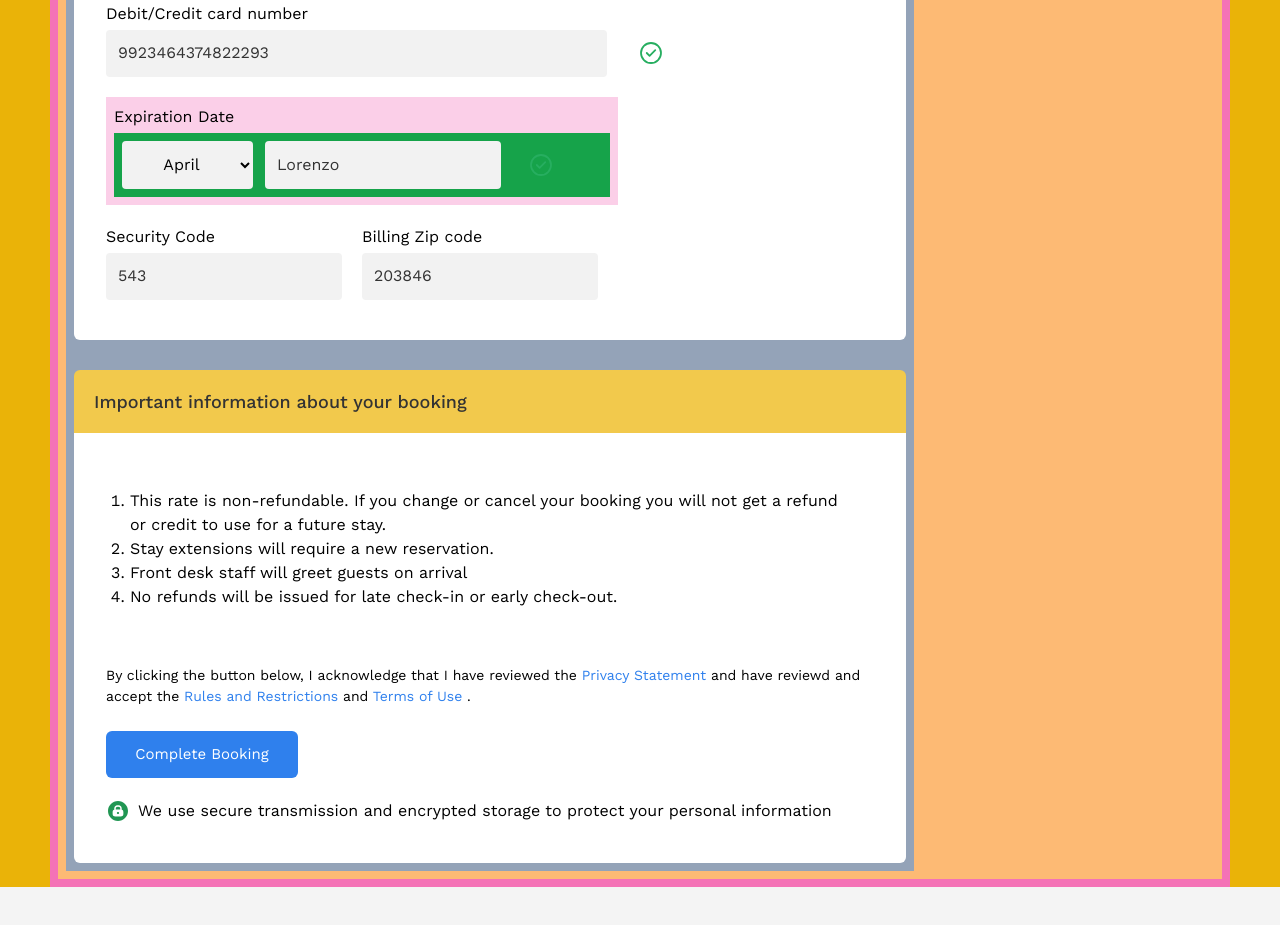
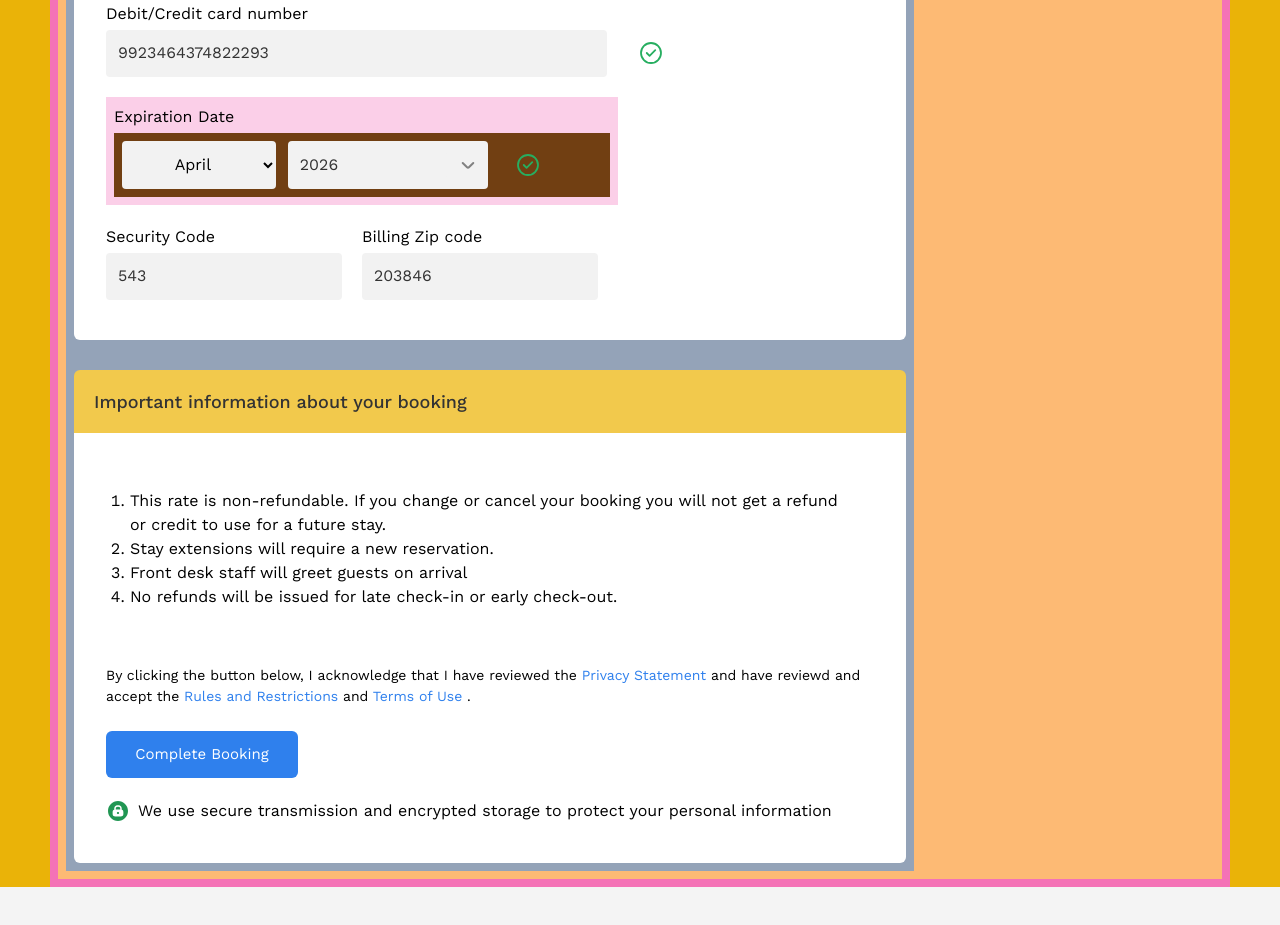
Before and after one commit to SaraDrwish/algoriza-internship-FE204, a Vue app: page /checkout in a window 1280 px wide. Shown: the part 1040-1965 px from the top of the page. Built offline with nearby package versions, Linux system fonts and the light colour scheme; a web font is replaced by a local one.

Commit message:
116  checout  41

```diff
--- a/src/components/CheckoutCompo/ChaeckoutLeft.vue
+++ b/src/components/CheckoutCompo/ChaeckoutLeft.vue
@@ -156,26 +156,70 @@
               <div class="flex flex-col ">
                 <label >Expiration Date </label>
               </div>
-                  <div class="flex  gap-[12px]  w-full p-2 bg-green-600  ">
+              <div class="flex gap-[12px] w-full p-2 bg-yellow-900  ">
                 <!-- <input class="rounded-[4px] px-[12px] pt-[11px] pb-[12px] bg-inputsGray
                   focus:outline-none focus:ring focus:border-primary
                   focus:border-2 focus:bg-white "
                   type="text" placeholder="Juilis"> -->
 
                   <select v-model="selectedMonth" id="month"
-                        class="rounded-[4px] px-[12px] pt-[11px] pb-[12px] bg-inputsGray
+                    class="w-[260px] text-left rounded-[4px] px-[12px] pt-[11px] pb-[12px] bg-inputsGray
                     focus:outline-none focus:ring focus:border-primary
                     focus:border-2 focus:bg-white " >
                     <option v-for="(month , indx) in months " :key="indx" :value="indx+1"
                       class="p-[12px] m-[10px] text-center text-primary "  > {{ month }} </option>
                   </select>
 
-                     <input class="rounded-[4px] px-[12px] pt-[11px] pb-[12px] bg-inputsGray
-                      focus:outline-none focus:ring
-                        focus:border-primary focus:border-2 focus:bg-white " type="text" placeholder="Lorenzo">
+                  <div class=" bg-inputsGray rounded-[4px] flex items-center px-[12px] py-[10px] gap-[10px] ">
+                    <input
+                        class="rounded-[4px] w-[150px] bg-inputsGray  "
+                        type="number"
+                        placeholder="2026"
+                        @focus="showDropdown"
+                        @blur="hideDropdown"
+                      />
+                      <span @click="toggleModal" class="flex cursor-pointer">
+                        <svg v-show="!modalActive" xmlns="http://www.w3.org/2000/svg" width="16" height="16" viewBox="0 0 16 16" fill="none">
+                          <path
+                            d="M13.2797 5.96655L8.93306 10.3132C8.41973 10.8266 7.57973 10.8266 7.06639 10.3132L2.71973 5.96655"
+                            stroke="#828282"
+                            stroke-width="2"
+                            stroke-miterlimit="10"
+                            stroke-linecap="round"
+                            stroke-linejoin="round"
+                          />
+                        </svg>
+                        <svg
+                          v-show="modalActive"
+                          xmlns="http://www.w3.org/2000/svg"
+                          width="14"
+                          height="8"
+                          viewBox="0 0 14 8"
+                          fill="none"
+                        >
+                          <path
+                            d="M1.72027 6.03345L6.06694 1.68678C6.58027 1.17345 7.42027 1.17345 7.93361 1.68678L12.2803 6.03345"
+                            stroke="#828282"
+                            stroke-width="2"
+                            stroke-miterlimit="10"
+                            stroke-linecap="round"
+                            stroke-linejoin="round"
+                          />
+                        </svg>
+                      </span>
+                      <select v-show="dropdownVisible"
+                      class="absolute top-full left-0 mt-1 rounded-md bg-white shadow-md">
+                        <option v-for="year in getYears()" :key="year" :value="year">
+                          {{ year }}
+                        </option>
+                      </select>
+                    </div>
+                    <!-- /////// -->
+
                     <div class="flex flex-col gap-[4px] w-1/3 py-[12px] px-[16px] items-start ">
                       <img class="w-[24px] h-[24px]" src="../../assets/icons/tick-circle 111.svg" alt="ticCircl">
                     </div>
+
                   </div>
               </div>
 
@@ -270,11 +314,50 @@
 
 import { ref } from 'vue';
 
+// //////////////////////////
+
 const selectedMonth = ref(4);
 const months = [
   'January', 'February', 'March', 'April', 'May', 'June',
   'July', 'August', 'September', 'October', 'November', 'December'
 ];
+
+// //////////////////////////
+
+const modalActive = ref(false);
+
+const toggleModal = () => {
+  modalActive.value = !modalActive.value
+}
+
+// //////////////////////////
+
+const dropdownVisible = ref(false);
+
+const showDropdown = () => {
+  dropdownVisible.value = true;
+};
+
+const hideDropdown = () => {
+  dropdownVisible.value = false;
+};
+
+const toggleDropdown = () => {
+  dropdownVisible.value = !dropdownVisible.value;
+};
+
+const getYears = () => {
+  const currentYear = new Date().getFullYear();
+  const years = [];
+  for (let i = currentYear - 2; i <= currentYear + 20; i++) {
+    years.push(i);
+  }
+  return years;
+
+};
+
+// //////////////////////////
+
 
 </script>
 
```
Lines whose indentation alone changed are shown as unchanged.
